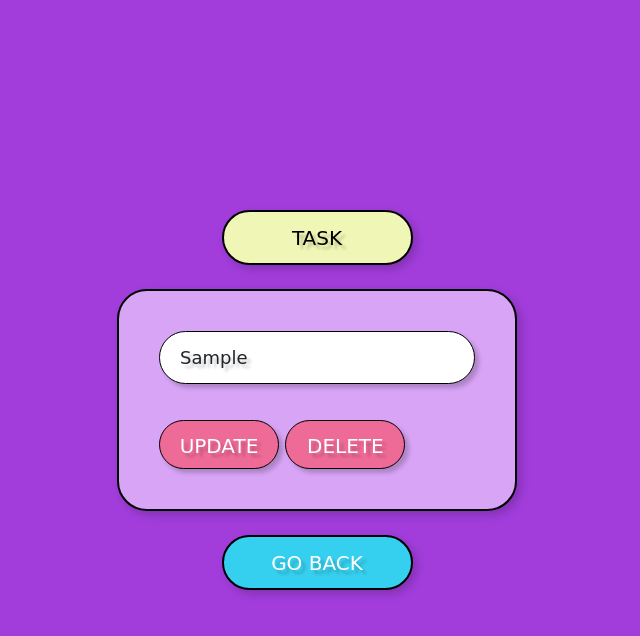
After one commit to Sreenjoyee/Sapience-study-app, a Flask app: page /todo/1 in a window 1280 px wide. The commit adds this page. Shown: the top 636 px of the page, without its empty margins (323-963 px from the left). Run offline with Flask 3, Linux system fonts and the light colour scheme; a user stored in the database is signed in; tables that the repository leaves empty hold one stand-in row (values such as "Sample post"); some web fonts are replaced.

Commit message:
worked on to do list today made routes so only users can see their specefic todo task not somebody else then gave options to update,delete and mark as done them add new task fixed a lot of html and css as sometimes alignment was off also made some new required html pages for the update-delete and new task route

```diff
--- a/studyapp/forms.py
+++ b/studyapp/forms.py
@@ -25,3 +25,6 @@ class LoginForm(FlaskForm):
     email=StringField('EMAIL', validators=[DataRequired(),Email()])
     password=PasswordField('PASSWORD', validators=[DataRequired()])
     remember=BooleanField('REMEMBER ME')
+
+class TaskForm(FlaskForm):
+    task=StringField(validators=[DataRequired(),Length(min=1,max=200)])
--- a/studyapp/routes.py
+++ b/studyapp/routes.py
@@ -1,8 +1,8 @@
 from flask import render_template,flash,redirect, request,abort,url_for
 from flask_login import login_user,current_user, logout_user, login_required
 from studyapp import app,db,bcrypt
-from studyapp.forms import RegistrationForm,LoginForm
-from studyapp.models import User
+from studyapp.forms import RegistrationForm,LoginForm,TaskForm
+from studyapp.models import User,ToDo,Resource,Schedule
 
 
 @app.route("/")
@@ -51,10 +51,80 @@ def logout():
     return redirect(url_for('home'))
 
 
-@app.route("/todo")
+@app.route("/todo/<string:username>")
 @login_required
-def to_do_list():
-    return render_template('to_do_list.html',title='To Do List')
+def to_do_list(username):
+    if username != current_user.username:
+        flash("You are not authorized to view this page.",'info')
+        return redirect(url_for("home"))
+
+    user = User.query.filter_by(username=username).first_or_404()
+    todo_task = ToDo.query.filter_by(user=user, is_done=False).all()
+    return render_template('to_do_list.html', title='To Do List', tasks=todo_task)
+
+@app.route("/todo/new", methods=["GET", "POST"])
+@login_required
+def new_task():
+    form=TaskForm()
+    if form.validate_on_submit():
+        task=ToDo(task=form.task.data,user = current_user)
+        db.session.add(task)
+        db.session.commit()
+        flash("Task added successfully!", 'success')
+        return redirect(url_for('to_do_list', username=current_user.username))
+    return render_template('create_new_task.html',title='New Task',form=form)
+
+@app.route('/todo/<int:task_id>')
+@login_required
+def task(task_id):
+    todo_task=ToDo.query.get_or_404(task_id)
+    if todo_task.user != current_user:
+        abort(403)
+    return render_template('task.html',title='Task',task=todo_task)
+
+@app.route('/todo/<int:task_id>/update',methods=['GET','POST'])
+@login_required
+def update_task(task_id):
+    todo_task=ToDo.query.get_or_404(task_id)
+    if todo_task.user != current_user:
+        abort(403)
+
+    form=TaskForm()
+    if form.validate_on_submit():
+        todo_task.task = form.task.data
+        db.session.commit()
+        flash("Task updated successfully!", 'success')
+        return redirect(url_for('to_do_list', username=current_user.username))
+
+    elif request.method == 'GET':
+        form.task.data=todo_task.task
+
+    return render_template('create_new_task.html',title='Update Task', form =form, p='Update Task')
+
+@app.route('/todo/<int:task_id>/delete', methods=['POST'])
+@login_required
+def delete_task(task_id):
+    todo_task=ToDo.query.get_or_404(task_id)
+    if todo_task.user != current_user:
+        abort(403)
+
+    db.session.delete(todo_task)
+    db.session.commit()
+    flash('The task has been deleted!', 'success')
+    return redirect(url_for('to_do_list', username=current_user.username))
+
+@app.route('/todo/<int:task_id>/complete', methods=['POST'])
+@login_required
+def mark_done(task_id):
+    task = ToDo.query.get_or_404(task_id)
+    if task.user != current_user:
+        abort(403)
+
+    task.is_done = True
+    db.session.commit()
+    flash("Task marked as done!", "success")
+    return redirect(url_for('to_do_list', username=current_user.username))
+
 
 @app.route("/resources")
 @login_required
--- a/studyapp/static/style.css
+++ b/studyapp/static/style.css
@@ -243,11 +270,24 @@ a:hover{
   margin: 30px auto 0 auto;
   transition: background-color 0.3s;
 }
+
 .login-card button{
   margin: 0px auto 0 auto;
 }
 
-.todo-tab,.register-card input,.login-card input{
+.todo-card{
+   width: auto;
+  max-width: 100%;
+  min-width: 400px;
+
+  height: auto;
+  min-height: 200px;
+  max-height: 90vh;
+
+  margin: 0px 30px 0px 30px;
+}
+
+.todo-card input,.todo-tab,.register-card input,.login-card input,.task{
   padding: 12px 20px;
   border-radius: 30px 30px 30px 30px;
   border: 1px solid #000000;
@@ -280,23 +324,42 @@ a:hover{
   font-style: normal;
   color:white;
   text-shadow: 4px 4px 3px #00000033;
+  margin-top: 20px;
+  padding: 10px;
 }
+
 .add-todo-btn:hover{
   transform: scale(1.05);
   cursor: pointer;
   background: hsl(340, 80%, 60%);
 }
 
+.done{
+  margin-top: 0px;
+}
+.update,.delete{
+  width: 120px;
+  height: 49px;
+}
+
+.task{
+  background-color: white;
+  text-transform: none;
+}
+
 .resource-heading{
   background: #2196fdFF;
 }
+
 .plus-btn{
   margin: auto auto auto 15px;
 }
+
 .resource-header{
   display:flex;
   align-items: center;
 }
+
 .resource-box{
   display: flex;
   flex-direction: column;
--- a/studyapp/templates/home_page.html
+++ b/studyapp/templates/home_page.html
@@ -1,7 +1,7 @@
 {% extends "layout.html" %}
 {% block content %}
   <div class="box home-page-menu">
-  <button class="menu-btn" onclick="location.href='{{ url_for('to_do_list') }}'">
+  <button class="menu-btn" onclick="location.href='{{ url_for('to_do_list', username=current_user.username) }}'">
     <p>TO DO LIST</p>
     <div class="todo-icon-outer">
     <div class="todo-icon">
--- a/studyapp/templates/layout.html
+++ b/studyapp/templates/layout.html
@@ -1,6 +1,7 @@
 <!DOCTYPE html>
 <html lang="en">
 <head>
+  <link href="https://cdn.jsdelivr.net/npm/bootstrap@5.3.3/dist/css/bootstrap.min.css" rel="stylesheet">
   <meta name="viewport" content="width=device-width, initial-scale=1.0">
   <link rel="preconnect" href="https://fonts.googleapis.com">
   <link rel="preconnect" href="https://fonts.gstatic.com" crossorigin>
--- /dev/null
+++ b/studyapp/templates/task.html
@@ -0,0 +1,39 @@
+{% extends "layout.html" %}
+{% block content %}
+<p class="to-do-list-heading">TASK</p>
+  <div>
+    <div class="card todo-card">
+      <p class="task">{{task.task}}</p>
+      <div>
+      <button class="add-todo-btn update" onclick="location.href='{{ url_for('update_task', task_id=task.id) }}'">UPDATE</button>
+      <button class="add-todo-btn delete" data-bs-toggle="modal" data-bs-target="#deleteModal">DELETE</button>
+      </div>
+    </div>
+  </div>
+  <button class="go-back" id="go_back" onclick="location.href='{{ url_for('to_do_list', username=current_user.username) }}'">GO BACK</button>
+
+  <div class="modal fade" id="deleteModal" tabindex="-1" aria-labelledby="deleteModalLabel" aria-hidden="true">
+    <div class="modal-dialog">
+      <div class="modal-content">
+
+        <div class="modal-header">
+          <h5 class="modal-title text-dark" id="deleteModalLabel">Confirm Deletion</h5>
+          <button type="button" class="btn-close" data-bs-dismiss="modal" aria-label="Close"></button>
+        </div>
+
+        <div class="modal-body text-dark">
+          Are you sure you want to delete this task?
+        </div>
+
+        <div class="modal-footer">
+          <button type="button" class="btn btn-secondary" data-bs-dismiss="modal">Cancel</button>
+
+          <form action="{{ url_for('delete_task', task_id=task.id) }}" method="POST">
+            <button type="submit" class="btn btn-danger">Delete</button>
+          </form>
+        </div>
+
+      </div>
+    </div>
+  </div>
+{% endblock %}
```
Also changed, not shown: other parts of studyapp/static/style.css (+36 -5 lines), studyapp/templates/create_new_task.html (added, +18 -0 lines), studyapp/templates/to_do_list.html (+10 -3 lines).
